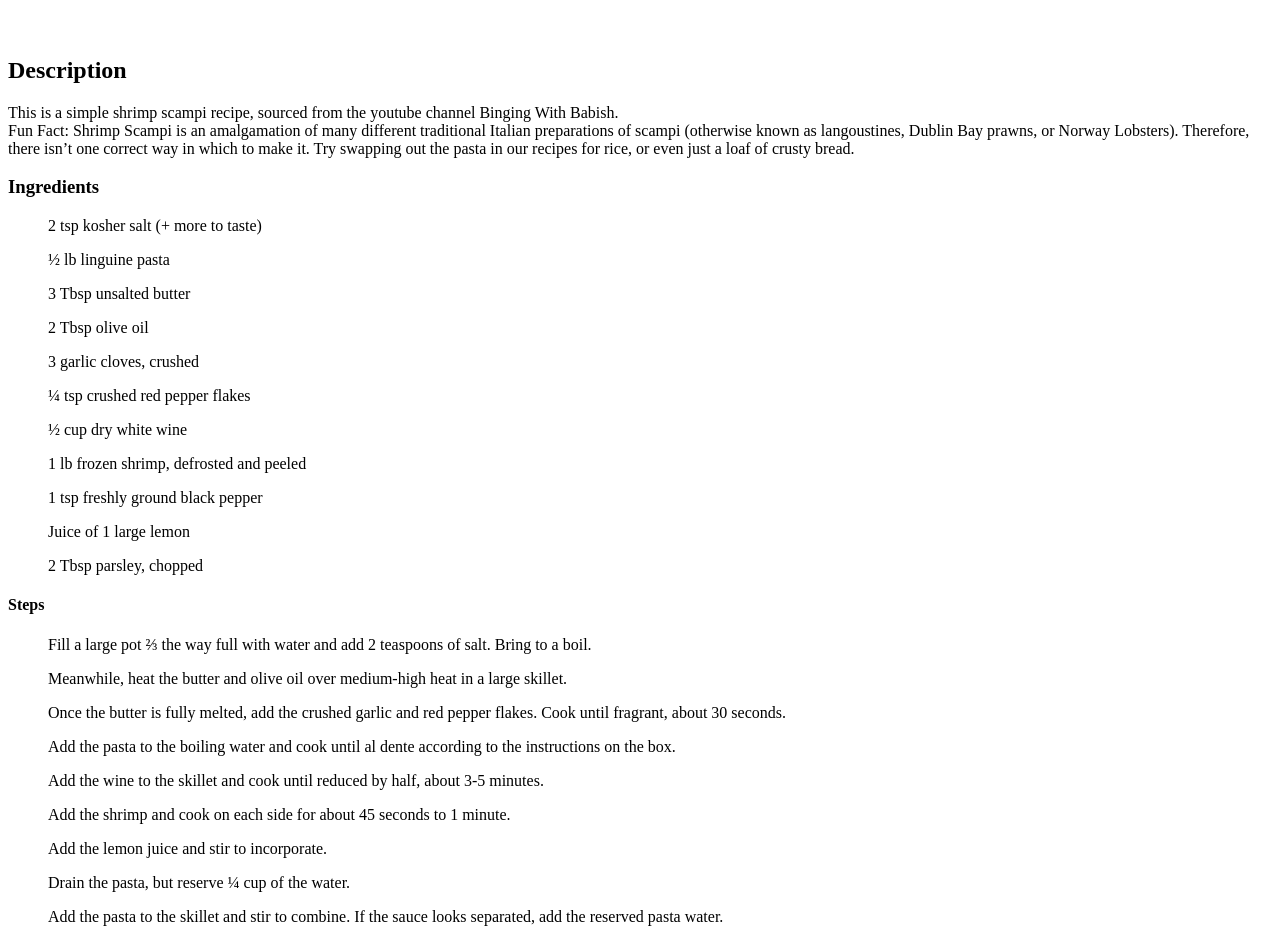
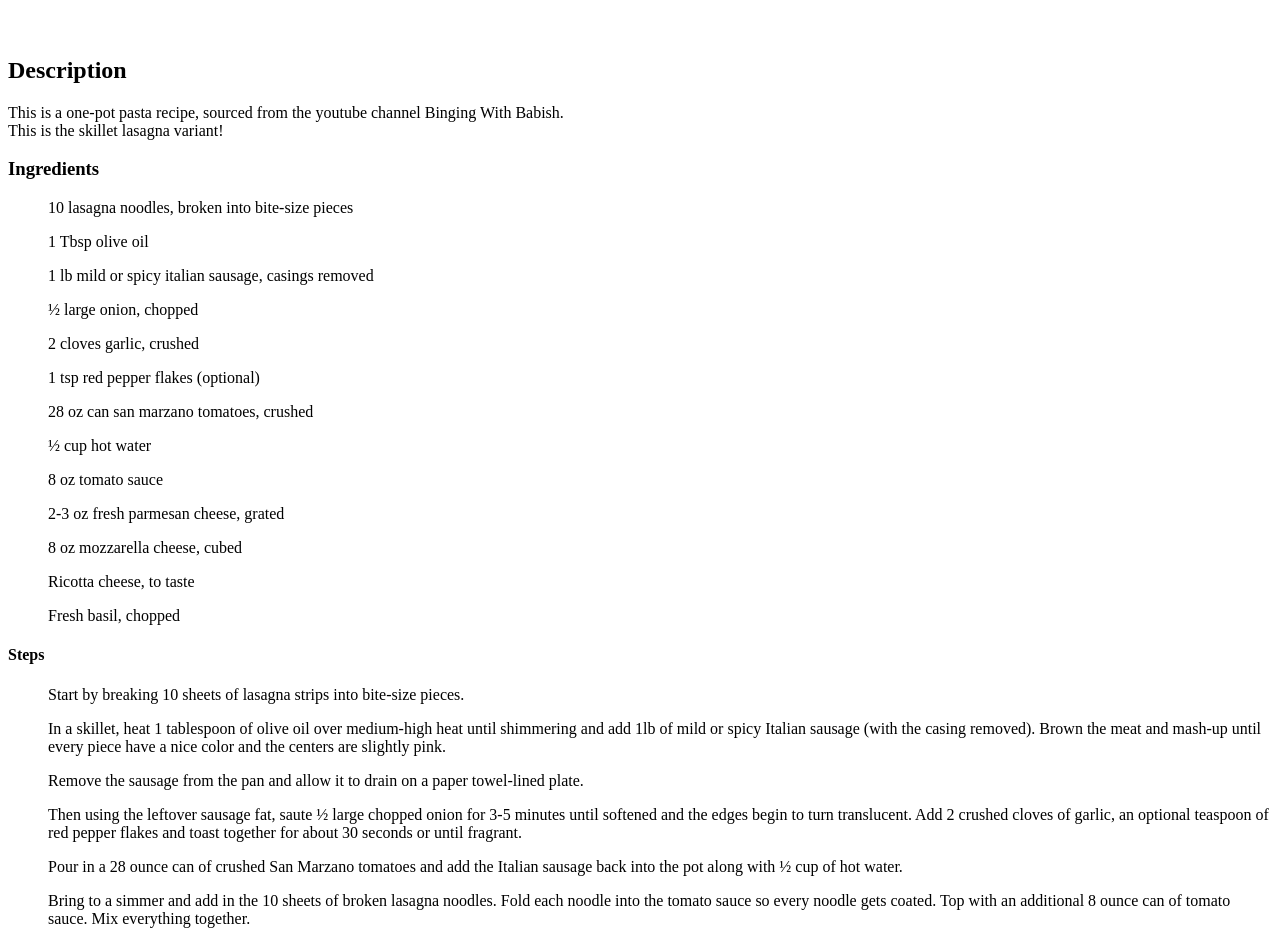
Before and after one commit to autumnsbirch/odin-recipes, a plain HTML site: page recipes/one_pot_pasta.html in a window 1280 px wide. Shown: the part 61-991 px from the top of the page. Drawn offline with Linux system fonts and the light colour scheme.

Commit message:
Add content for 1pot, removed copy txt from donut

```diff
--- a/recipes/one_pot_pasta.html
+++ b/recipes/one_pot_pasta.html
@@ -9,30 +9,32 @@
     <h1>One Pot Pasta</h1>
     <img src="" alt="" height="" width="">
     <h2>Description</h2>
-        <p>This is a simple shrimp scampi recipe, sourced from the youtube channel Binging With Babish.
-        <br>Fun Fact: Shrimp Scampi is an amalgamation of many different traditional Italian preparations of scampi (otherwise known as langoustines, Dublin Bay prawns, or Norway Lobsters). Therefore, there isn’t one correct way in which to make it. Try swapping out the pasta in our recipes for rice, or even just a loaf of crusty bread.</p>
+        <p>This is a one-pot pasta recipe, sourced from the youtube channel Binging With Babish.
+        <br>This is the skillet lasagna variant!</p>
     <h3>Ingredients</h3>
-        <ul>2 tsp kosher salt (+ more to taste) </ul>
-        <ul>½ lb linguine pasta</ul>
-        <ul>3 Tbsp unsalted butter </ul>
-        <ul>2 Tbsp olive oil</ul>
-        <ul>3 garlic cloves, crushed </ul>
-        <ul>¼ tsp crushed red pepper flakes</ul>
-        <ul>½ cup dry white wine</ul>
-        <ul>1 lb frozen shrimp, defrosted and peeled</ul>
-        <ul>1 tsp freshly ground black pepper</ul>
-        <ul>Juice of 1 large lemon</ul>
-        <ul>2 Tbsp parsley, chopped</ul>
+        <ul>10 lasagna noodles, broken into bite-size pieces</ul>
+        <ul>1 Tbsp olive oil</ul>
+        <ul>1 lb mild or spicy italian sausage, casings removed</ul>
+        <ul>½ large onion, chopped</ul>
+        <ul>2 cloves garlic, crushed</ul>
+        <ul>1 tsp red pepper flakes (optional)</ul>
+        <ul>28 oz can san marzano tomatoes, crushed</ul>
+        <ul>½ cup hot water</ul>
+        <ul>8 oz tomato sauce</ul>
+        <ul>2-3 oz fresh parmesan cheese, grated</ul>
+        <ul>8 oz mozzarella cheese, cubed</ul>
+        <ul>Ricotta cheese, to taste</ul>
+        <ul>Fresh basil, chopped</ul>
     <h4>Steps</h4>
-        <ol>Fill a large pot ⅔  the way full with water and add 2 teaspoons of salt. Bring to a boil.</ol>
-        <ol>Meanwhile, heat the butter and olive oil over medium-high heat in a large skillet.</ol>
-        <ol>Once the butter is fully melted, add the crushed garlic and red pepper flakes. Cook until fragrant, about 30 seconds.</ol>
-        <ol>Add the pasta to the boiling water and cook until al dente according to the instructions on the box.</ol>
-        <ol>Add the wine to the skillet and cook until reduced by half, about 3-5 minutes.</ol>
-        <ol>Add the shrimp and cook on each side for about 45 seconds to 1 minute.</ol>
-        <ol>Add the lemon juice and stir to incorporate.</ol>
-        <ol>Drain the pasta, but reserve ¼ cup of the water.</ol>
-        <ol>Add the pasta to the skillet and stir to combine. If the sauce looks separated, add the reserved pasta water.</ol>
-        <ol>Season to taste and garnish with parsley.</ol>
+        <ol>Start by breaking 10 sheets of lasagna strips into bite-size pieces.</ol>
+        <ol>In a skillet, heat 1 tablespoon of olive oil over medium-high heat until shimmering and add 1lb of mild or spicy Italian sausage (with the casing removed). Brown the meat and mash-up until every piece have a nice color and the centers are slightly pink.</ol>
+        <ol>Remove the sausage from the pan and allow it to drain on a paper towel-lined plate. </ol>
+        <ol>Then using the leftover sausage fat, saute ½ large chopped onion for 3-5 minutes until softened and the edges begin to turn translucent. Add 2 crushed cloves of garlic, an optional teaspoon of red pepper flakes and toast together for about 30 seconds or until fragrant.</ol>
+        <ol>Pour in a 28 ounce can of crushed San Marzano tomatoes and add the Italian sausage back into the pot along with ½ cup of hot water.</ol>
+        <ol>Bring to a simmer and add in the 10 sheets of broken lasagna noodles. Fold each noodle into the tomato sauce so every noodle gets coated. Top with an additional 8 ounce can of tomato sauce. Mix everything together.</ol>
+        <ol>Bring back up to a simmer and cover. Reduce the heat to medium-low. Slowly cook the pasta for 20 minutes or until the noodles are fully cooked. Stir every five minutes to make sure the noodles aren’t sticking to the pan or each other. </ol>
+        <ol>Once the noodles are cooked, generously grate 2-3 ounces of fresh parmesan cheese on top and add 8 ounces of full fat, low-moisture cubed mozzarella. Stir so that the cheese is evenly distributed</ol>
+        <ol>After everything is mixed together and evenly spread out, dot the surface of the pasta with mounds of ricotta cheese. </ol>
+        <ol>Remove the pan from the heat, cover, and let the heat of the pasta melt the cheese until ready to serve. Once it’s finished, garnish with finely chopped basil. </ol>
     </body>
 </html>
```
Also changed, not shown: recipes/apple_cider_donuts.html (+23 -23 lines).
